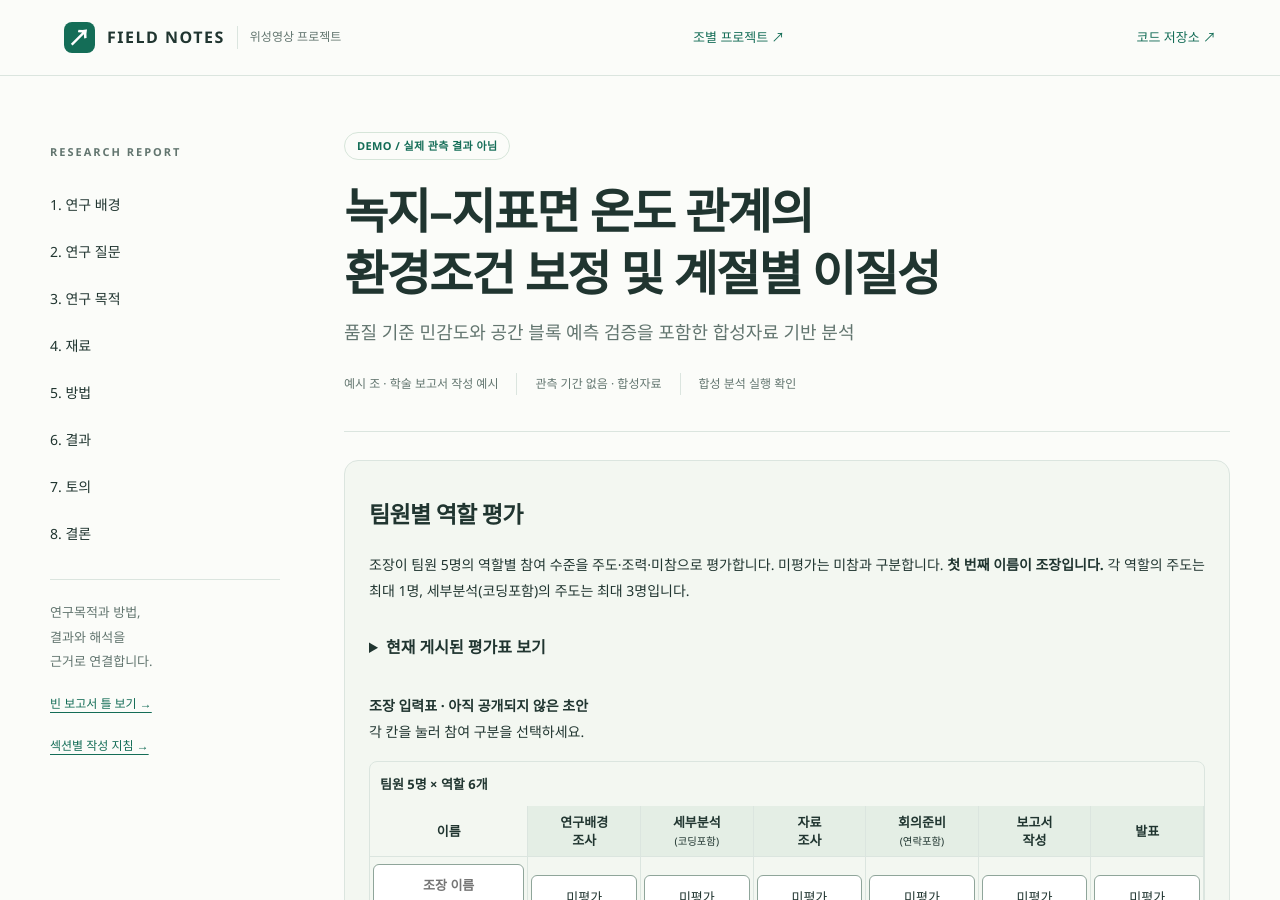
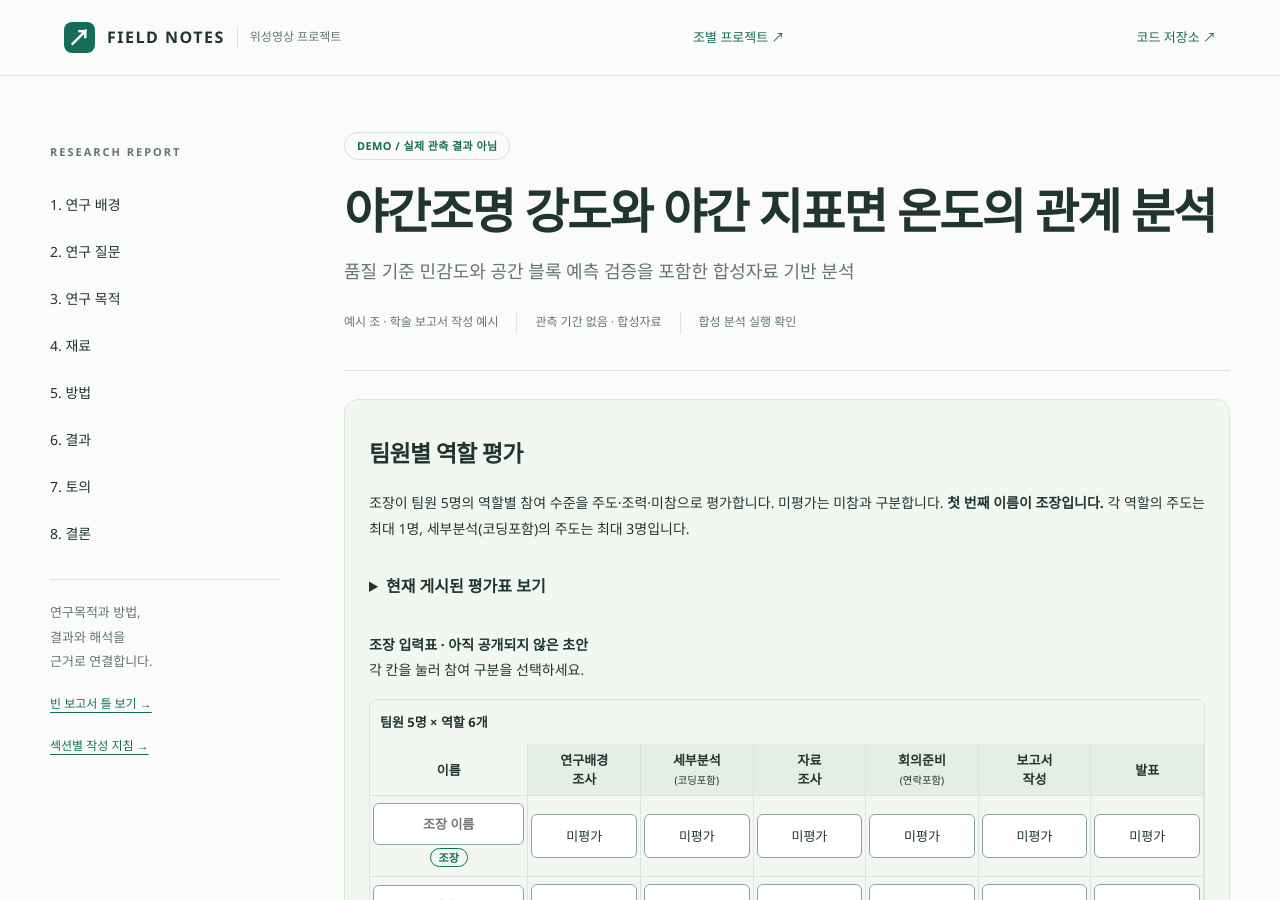
Before and after one commit to sungjun0107/-class2026_02_surveying_team2, a Jekyll site: the page built from docs/index.md, in a window 1280 px wide and 900 px high. Built offline with Jekyll 4.4.1, drawn with Linux system fonts in a browser that asks for light colours.

Commit message:
Update index.md

```diff
--- a/docs/index.md
+++ b/docs/index.md
@@ -1,7 +1,7 @@
 ---
 layout: report
 advanced: true
-title: "녹지–지표면 온도 관계의<br>환경조건 보정 및 계절별 이질성"
+title: "야간조명 강도와 야간 지표면 온도의 관계 분석"
 subtitle: "품질 기준 민감도와 공간 블록 예측 검증을 포함한 합성자료 기반 분석"
 team: "예시 조 · 학술 보고서 작성 예시"
 period: "관측 기간 없음 · 합성자료"
```
